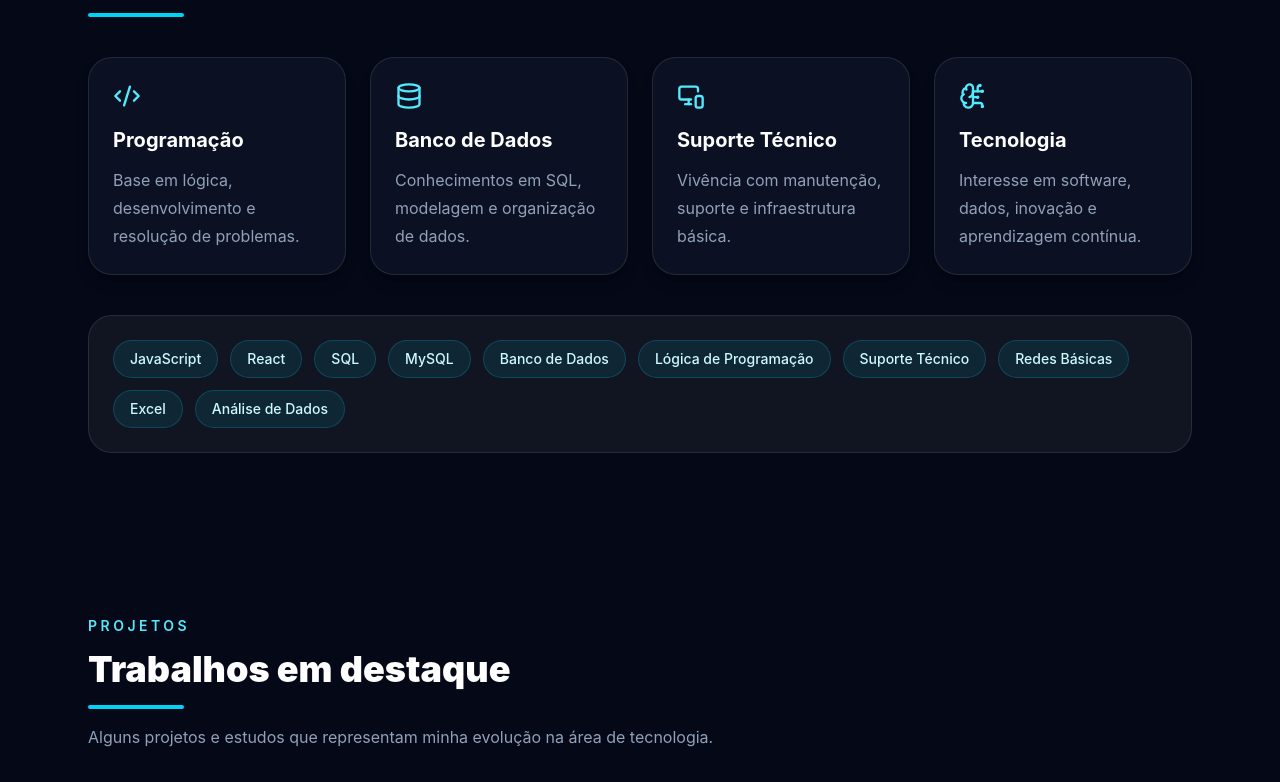
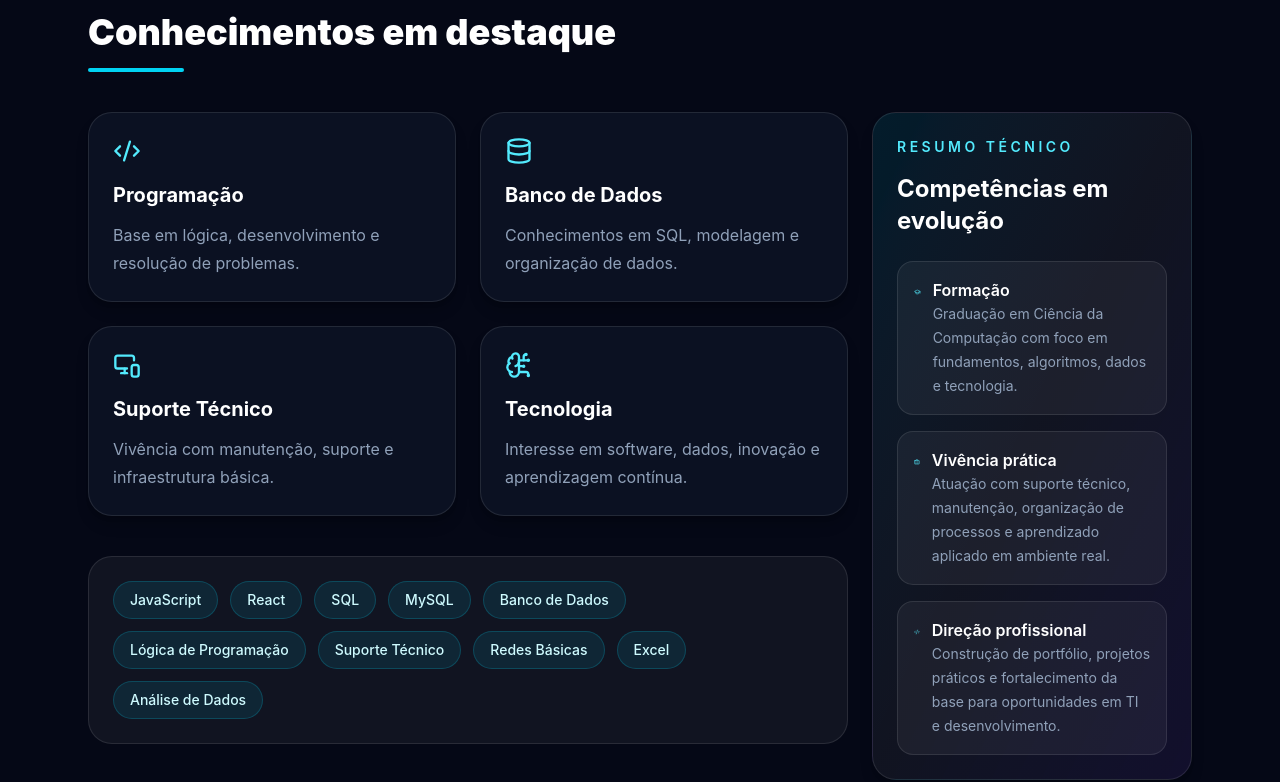
Before and after one commit to JprVenancio/portfolio-joao-pedro, a React (Vite) app: page / in a window 1280 px wide. Shown: the part 1958-2740 px from the top of the page. Built offline with nearby package versions, Linux system fonts and the light colour scheme.

Commit message:
melhorando hero, habilidades e imagens

```diff
--- a/src/App.jsx
+++ b/src/App.jsx
@@ -13,6 +13,9 @@ import {
   BarChart3,
   Layers3,
   Cpu,
+  ChevronDown,
+  GraduationCap,
+  Briefcase,
 } from "lucide-react";
 
 const projetos = [
@@ -115,17 +118,28 @@ const quickInfo = [
   },
 ];
 
+const tags = [
+  "JavaScript",
+  "React",
+  "SQL",
+  "MySQL",
+  "Banco de Dados",
+  "Lógica de Programação",
+  "Suporte Técnico",
+  "Redes Básicas",
+  "Excel",
+  "Análise de Dados",
+];
+
 export default function App() {
   return (
     <div className="min-h-screen bg-[#050816] text-white selection:bg-cyan-400/20 selection:text-white">
-      {/* FUNDO */}
       <div className="pointer-events-none fixed inset-0 -z-10 overflow-hidden">
         <div className="absolute left-[-10%] top-[-10%] h-72 w-72 rounded-full bg-cyan-500/10 blur-3xl" />
         <div className="absolute right-[-10%] top-[10%] h-96 w-96 rounded-full bg-violet-500/10 blur-3xl" />
         <div className="absolute bottom-[-10%] left-[20%] h-80 w-80 rounded-full bg-blue-500/10 blur-3xl" />
       </div>
 
-      {/* HEADER */}
       <header className="sticky top-0 z-50 border-b border-white/10 bg-[#050816]/70 backdrop-blur-xl">
         <div className="mx-auto flex max-w-6xl items-center justify-between px-6 py-4">
           <a
@@ -219,7 +233,6 @@ export default function App() {
               ))}
             </div>
 
-            {/* PREENCHIMENTO EXTRA DO HERO */}
             <div className="mt-10 grid gap-3 sm:grid-cols-1">
               {quickInfo.map((item) => (
                 <div
@@ -231,6 +244,15 @@ export default function App() {
                 </div>
               ))}
             </div>
+
+            {/* SETAS DE ROLAGEM */}
+            <a
+              href="#sobre"
+              className="mt-10 flex w-fit flex-col items-center gap-1 text-cyan-300/80 transition hover:text-cyan-200"
+            >
+              <ChevronDown size={24} className="animate-bounce" />
+              <ChevronDown size={24} className="-mt-3 animate-bounce" />
+            </a>
           </div>
 
           <div className="flex flex-col justify-center gap-6">
@@ -322,7 +344,9 @@ export default function App() {
           <div className="mt-4 h-1 w-24 rounded-full bg-cyan-400" />
         </div>
 
-        <div className="grid gap-6 md:grid-cols-2 lg:grid-cols-4">
+        <div className="grid gap-6 lg:grid-cols-[1fr_320px]">
+          <div>
+            <div className="grid gap-6 md:grid-cols-2 lg:grid-cols-2">
               {habilidades.map((item) => (
                 <div
                   key={item.titulo}
@@ -341,18 +365,7 @@ export default function App() {
 
             <div className="mt-10 rounded-3xl border border-white/10 bg-white/5 p-6">
               <div className="flex flex-wrap gap-3">
-            {[
-              "JavaScript",
-              "React",
-              "SQL",
-              "MySQL",
-              "Banco de Dados",
-              "Lógica de Programação",
-              "Suporte Técnico",
-              "Redes Básicas",
-              "Excel",
-              "Análise de Dados",
-            ].map((skill) => (
+                {tags.map((skill) => (
                   <span
                     key={skill}
                     className="rounded-full border border-cyan-400/20 bg-cyan-400/10 px-4 py-2 text-sm font-medium text-cyan-100 transition duration-300 hover:scale-[1.03] hover:border-cyan-300/40 hover:bg-cyan-400/20"
@@ -360,6 +373,53 @@ export default function App() {
                     {skill}
                   </span>
                 ))}
+              </div>
+            </div>
+          </div>
+
+          {/* PREENCHIMENTO DO ESPAÇO VAZIO */}
+          <div className="rounded-3xl border border-white/10 bg-gradient-to-br from-cyan-400/10 via-white/5 to-violet-500/10 p-6 shadow-lg shadow-black/20">
+            <p className="text-sm font-semibold uppercase tracking-[0.25em] text-cyan-300">
+              Resumo técnico
+            </p>
+            <h3 className="mt-4 text-2xl font-bold text-white">
+              Competências em evolução
+            </h3>
+
+            <div className="mt-6 space-y-4">
+              <div className="flex items-start gap-3 rounded-2xl border border-white/10 bg-white/5 p-4">
+                <GraduationCap className="mt-1 text-cyan-300" size={20} />
+                <div>
+                  <p className="font-semibold text-white">Formação</p>
+                  <p className="text-sm leading-6 text-slate-400">
+                    Graduação em Ciência da Computação com foco em fundamentos,
+                    algoritmos, dados e tecnologia.
+                  </p>
+                </div>
+              </div>
+
+              <div className="flex items-start gap-3 rounded-2xl border border-white/10 bg-white/5 p-4">
+                <Briefcase className="mt-1 text-cyan-300" size={20} />
+                <div>
+                  <p className="font-semibold text-white">Vivência prática</p>
+                  <p className="text-sm leading-6 text-slate-400">
+                    Atuação com suporte técnico, manutenção, organização de processos
+                    e aprendizado aplicado em ambiente real.
+                  </p>
+                </div>
+              </div>
+
+              <div className="flex items-start gap-3 rounded-2xl border border-white/10 bg-white/5 p-4">
+                <Code2 className="mt-1 text-cyan-300" size={20} />
+                <div>
+                  <p className="font-semibold text-white">Direção profissional</p>
+                  <p className="text-sm leading-6 text-slate-400">
+                    Construção de portfólio, projetos práticos e fortalecimento da base
+                    para oportunidades em TI e desenvolvimento.
+                  </p>
+                </div>
+              </div>
+            </div>
           </div>
         </div>
       </section>
```
Lines whose indentation alone changed are shown as unchanged.
